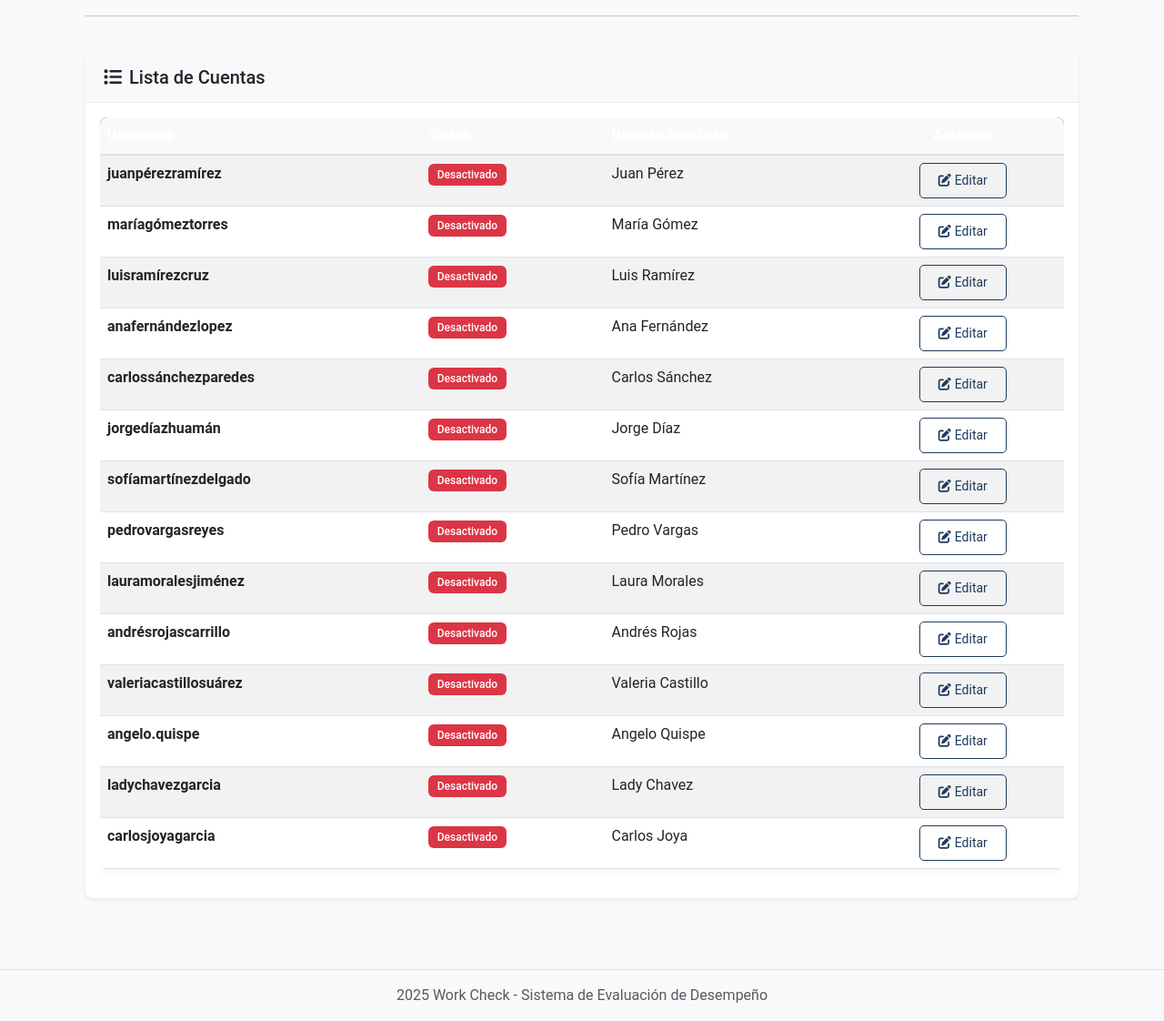
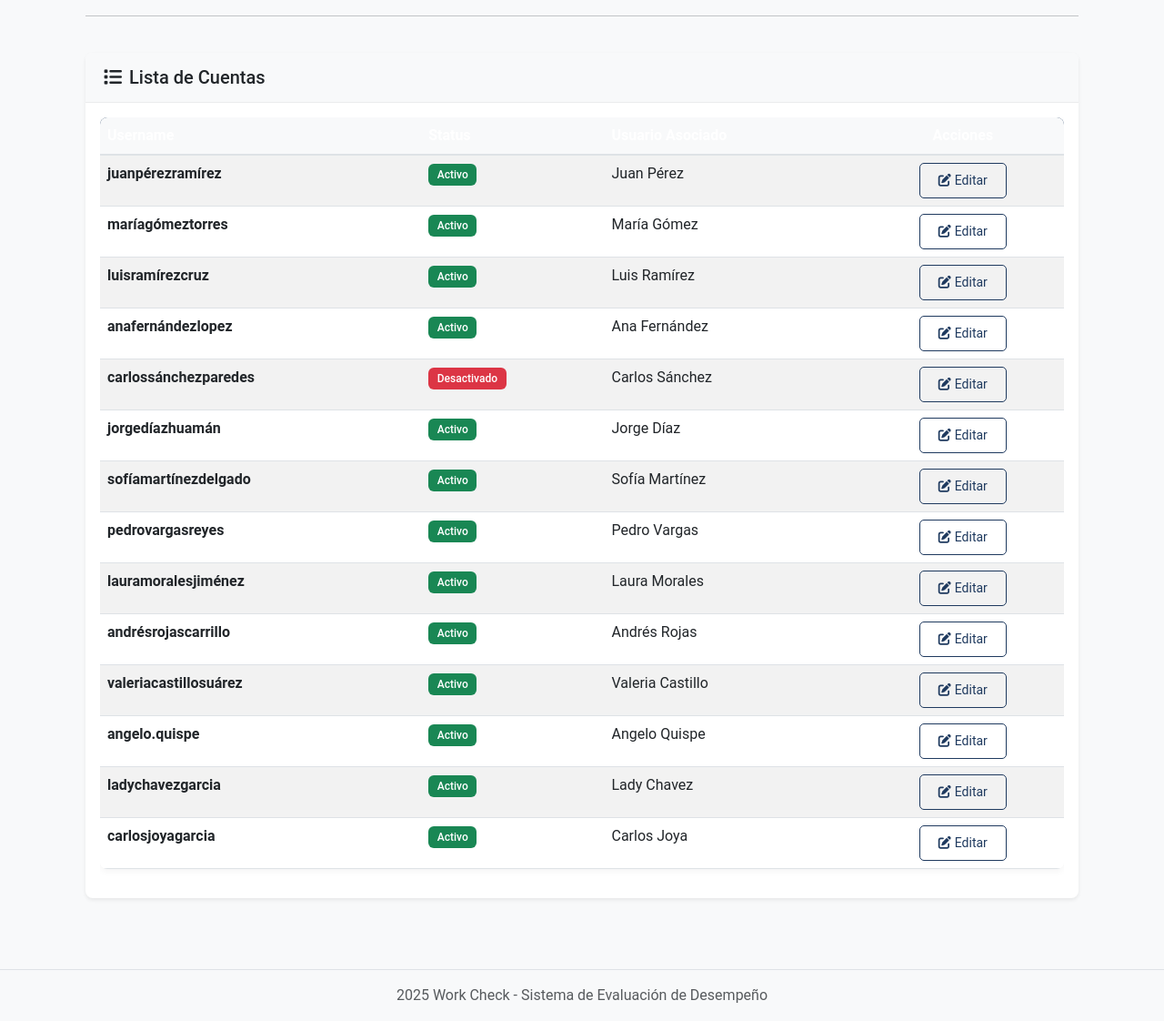
Before and after one commit to DylanQL/Work_Check, a Django app: template System/templates/System/manage_accounts.html in a window 1280 px wide. Shown: the part 210-1332 px from the top of the page at 91% size. Run offline with Django 5.2, Linux system fonts and the light colour scheme; the template is opened without the code that fills it: values that come from a table or form of the project are taken from there, others are empty; data comes from the database, SQL or seed files in the repository; both versions use the stored data as it was after the commit.

Commit message:
Corrigiendo el html Gestión de Cuentas, campo status

```diff
--- a/System/templates/System/manage_accounts.html
+++ b/System/templates/System/manage_accounts.html
@@ -37,8 +37,8 @@
                                         <strong>{{ account.username }}</strong>
                                     </td>
                                     <td>
-                                        {% if account.status == "Activado" %}
-                                            <span class="badge bg-success">Activado</span>
+                                        {% if account.status == "Activo" %}
+                                            <span class="badge bg-success">Activo</span>
                                         {% else %}
                                             <span class="badge bg-danger">Desactivado</span>
                                         {% endif %}
```
Also changed, not shown: db.sqlite3.
